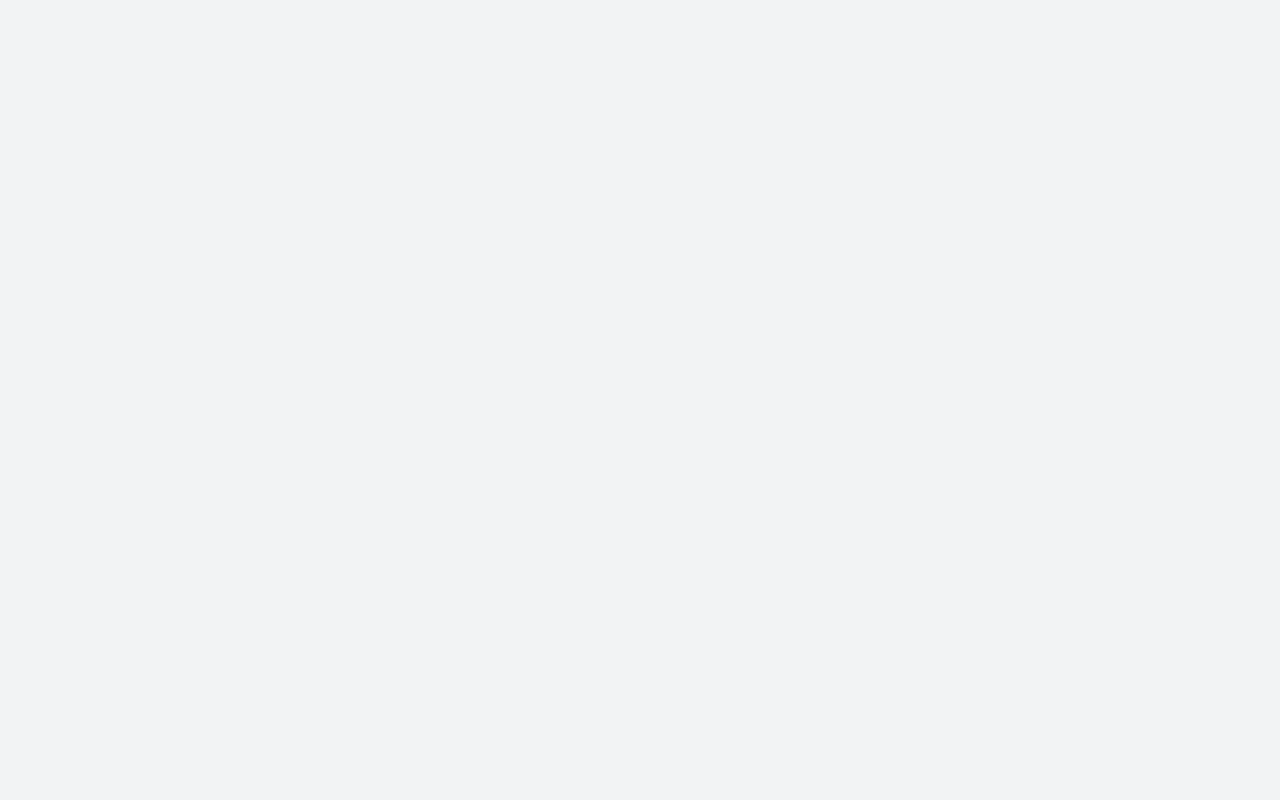
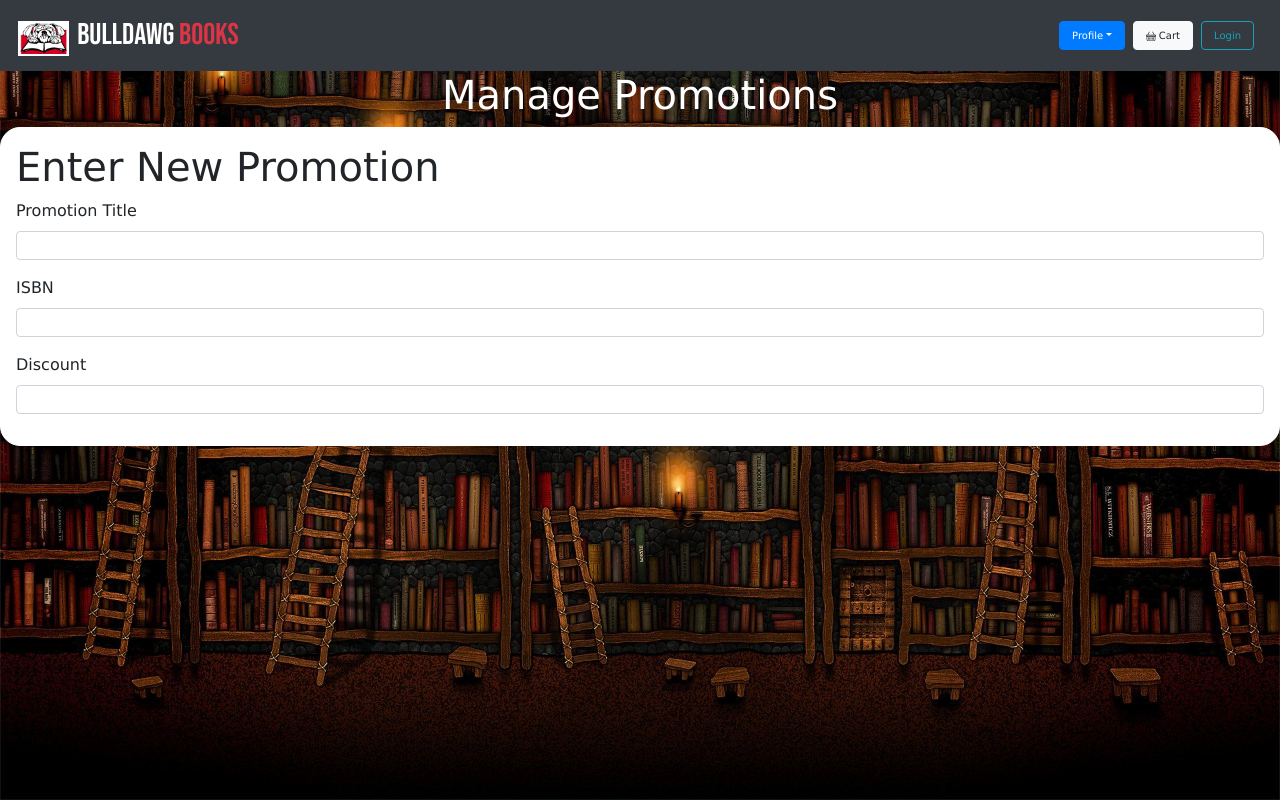
Before and after one commit to hunterwilkins2/bulldog-books, a React (Create React App) app: page /admin/ManagePromotions in a window 1280 px wide. Built offline with nearby package versions, Linux system fonts and the light colour scheme.

Commit message:
Created very basic frontend and wrote routes

```diff
--- a/src/App.js
+++ b/src/App.js
@@ -14,6 +14,7 @@ import Orders from './components/user/Orders'
 import Admin from './components/admin/Admin'
 import Checkout from './components/user/Checkout'
 import Login from './components/Login'
+import ManagePromotions from './components/admin/ManagePromotions'
 
 
 // need to troubleshoot why Cart, Orders, Profile not rendering
@@ -36,6 +37,7 @@ function App() {
                 <Route path='/user/orders' component={Orders}/>
                 <Route path='/user/profile' component={Profile}/>
                 <Route path='/Login' exact component={Login} />
+                <Route path='/admin/ManagePromotions' exact component={ManagePromotions} />
             </Switch>
         </Router>
     )
--- a/src/components/StoreNavbar.js
+++ b/src/components/StoreNavbar.js
@@ -51,7 +51,7 @@ function UserNav({homePage=false}){
                 {Cookies.get('userType') === 'admin' &&
                 <>
                     <Button  id = "button-cart" className="ml-2" variant="light"> Manage Users</Button>
-                    <Button  id = "button-cart" className="ml-2" variant="light">Manage Promotions</Button>
+                    <Button href = "/admin/ManagePromotions"  id = "button-cart" className="ml-2" variant="light" onClick={()=>console.log('clicked')}>Manage Promotions</Button>
                 </>
                 }
 
--- /dev/null
+++ b/src/components/admin/ManagePromotions.js
@@ -0,0 +1,55 @@
+import {React, useState, useEffect} from 'react'
+import {Col, Form} from 'react-bootstrap'
+
+import StoreNavbar from '../StoreNavbar'
+
+function ManagePromotions(){
+    const [promotions, setPromotions] = useState([])
+
+    useEffect(() => {
+        async function fetchPromotions(){
+            const response = await fetch('http://localhost:3000/api/promotions') // TODO: implement this route
+            const data = await response.json()
+            if(data.errors) {
+                console.log(data.errors.split(';')) // TODO: Add a set erros hook (see Homepage.js)
+            }
+            setPromotions(data)
+        }
+        fetchPromotions
+    })
+    console.log(promotions)
+
+    // TODO: implement promotionCards
+    //const promotionCards = promotions.map(book => ())
+
+    // TODO: render promotionCards
+    return(
+        <div id = "background">
+            <StoreNavbar/>
+            <h1 id = "h1-style-cart">Manage Promotions</h1>
+            <Form id = "form-style-profile">
+                <h1>Enter New Promotion</h1>
+                <Form.Row>
+                    <Form.Group as={Col}>
+                        <Form.Label>Promotion Title</Form.Label>
+                        <Form.Control id = "form-control-profile"></Form.Control>
+                    </Form.Group>
+                </Form.Row>
+                <Form.Row>
+                    <Form.Group as={Col}>
+                        <Form.Label>ISBN</Form.Label>
+                        <Form.Control id = "form-control-profile"></Form.Control>
+                    </Form.Group>
+                </Form.Row>
+                <Form.Row>
+                    <Form.Group as={Col}>
+                        <Form.Label>Discount</Form.Label>
+                        <Form.Control id = "form-control-profile"></Form.Control>
+                    </Form.Group>
+                </Form.Row>
+
+            </Form>
+        </div>
+    )
+}
+export default ManagePromotions
```
Also changed, not shown: 1 other file (tests, documents, lock files or other folders).
